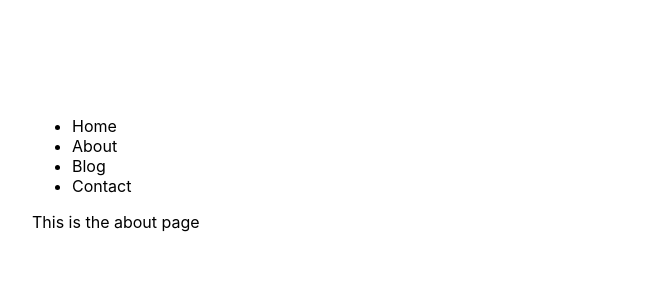
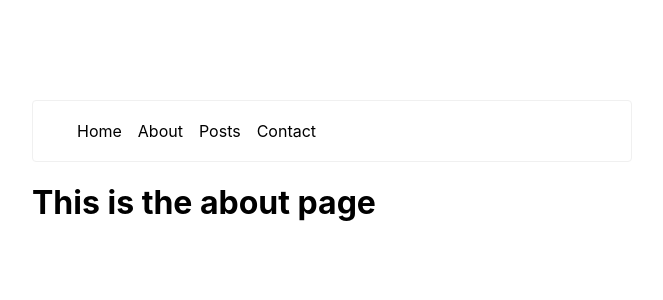
Before and after one commit to dsvivass/NEXTjs-CC, a Next.js app in the folder next-js-13-app/: page /about in a window 1280 px wide. Shown: the top 300 px of the page, without its empty margins (308-971 px from the left). Built offline with nearby package versions, Linux system fonts and the light colour scheme.

Commit message:
Nested routes and Server side rendering

```diff
--- a/next-js-13-app/app/about/page.jsx
+++ b/next-js-13-app/app/about/page.jsx
@@ -2,7 +2,7 @@ import React from 'react'
 
 function AboutPage() {
   return (
-    <div>This is the about page</div>
+    <h1>This is the about page</h1>
   )
 }
 
--- a/next-js-13-app/app/components/Navigation.jsx
+++ /dev/null
@@ -1,40 +0,0 @@
-import Link from 'next/link'
-
-const links = [
-  {
-    label: 'Home',
-    route: '/',
-  },
-  {
-    label: 'About',
-    route: '/about',
-  },
-  {
-    label: 'Blog',
-    route: '/blog',
-  },
-  {
-    label: 'Contact',
-    route: '/contact',
-  },
-]
-
-const Navigation = () => {
-    return (
-        <header>
-          <nav>
-            <ul>
-              {links.map(({ label, route }) => (
-                <li key={label}>
-                  <Link href={route}>
-                    {label}
-                  </Link>
-                </li>
-              ))}
-            </ul>
-          </nav>
-        </header>
-    )
-}
-
-export default Navigation
--- a/next-js-13-app/app/layout.js
+++ b/next-js-13-app/app/layout.js
@@ -1,6 +1,6 @@
 
 import '../styles/globals.css'
-import Navigation from "./components/Navigation"
+import Navigation from "../components/Navigation"
 
 export default function RootLayout({ children }) {
   return (
--- a/next-js-13-app/app/page.jsx
+++ b/next-js-13-app/app/page.jsx
@@ -2,7 +2,7 @@ import React from 'react'
 
 function page() {
   return (
-    <div>Main page</div>
+    <h1>Main page</h1>
   )
 }
 
--- /dev/null
+++ b/next-js-13-app/components/Navigation.jsx
@@ -0,0 +1,41 @@
+import Link from 'next/link'
+import styles from './Navigation.module.css'
+
+const links = [
+    {
+        label: 'Home',
+        route: '/',
+    },
+    {
+        label: 'About',
+        route: '/about',
+    },
+    {
+        label: 'Posts',
+        route: '/posts',
+    },
+    {
+        label: 'Contact',
+        route: '/contact',
+    },
+]
+
+const Navigation = () => {
+    return (
+        <header className={styles.header}>
+            <nav>
+                <ul className={styles.navigation}>
+                    {links.map(({ label, route }) => (
+                        <li key={label}>
+                            <Link href={route}>
+                                {label}
+                            </Link>
+                        </li>
+                    ))}
+                </ul>
+            </nav>
+        </header>
+    )
+}
+
+export default Navigation
--- /dev/null
+++ b/next-js-13-app/components/Navigation.module.css
@@ -0,0 +1,15 @@
+.header {
+    border: 1px solid #f0f0f0;
+    border-radius: 4px;
+    padding: 4px;
+}
+
+.navigation {
+    display: flex;
+    gap: 16px;
+    list-style: none;
+}
+
+.navigation a:hover {
+    text-decoration: underline;
+}
```
Also changed, not shown: next-js-13-app/app/posts/PostsList.jsx (added, +17 -0 lines), next-js-13-app/app/posts/[id]/page.jsx (added, +11 -0 lines), next-js-13-app/app/posts/page.jsx (added, +12 -0 lines), 1 other file (tests, documents, lock files or other folders).
